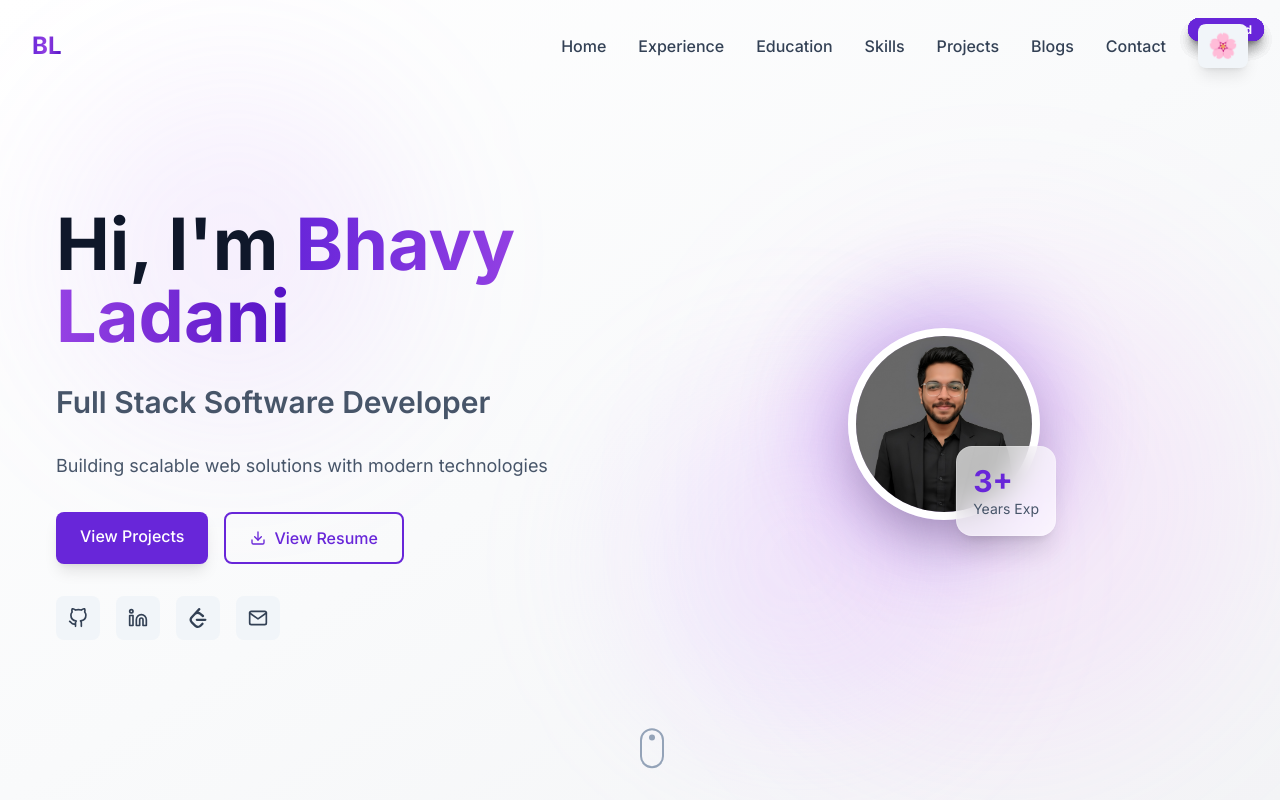
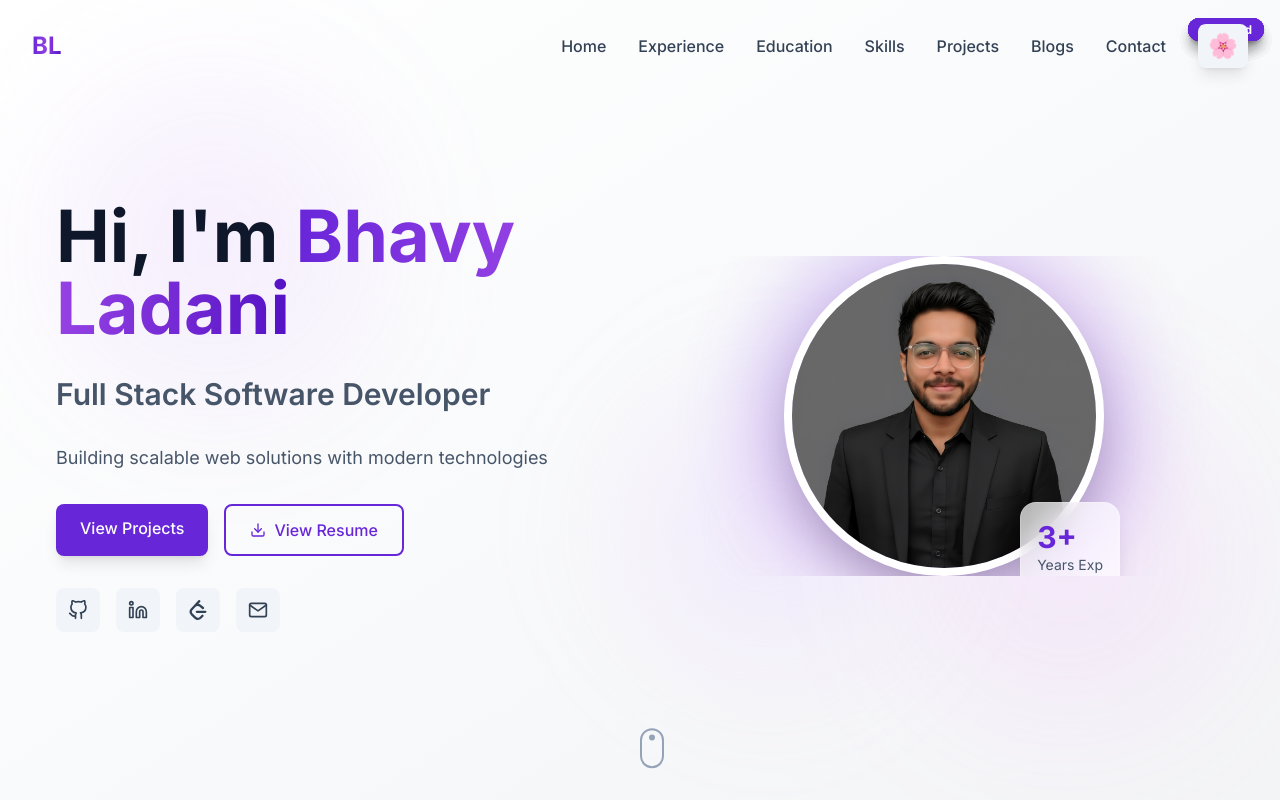
Before and after one commit to bhavy67/portfolio, a React (Vite) app: page / in a window 1280 px wide. Shown: the top 800 px of the page. Built offline with nearby package versions, Linux system fonts and the light colour scheme.

Commit message:
fix hamburger issue

```diff
--- a/src/App.tsx
+++ b/src/App.tsx
@@ -20,9 +20,9 @@ function App() {
 
   return (
     <ThemeProvider>
-      <div className="min-h-screen">
+      <div className="min-h-screen overflow-x-hidden">
         <Navbar />
-        <main>
+        <main className="overflow-x-hidden">
           <Hero />
           <Experience />
           <Education />
--- a/src/components/Navbar.tsx
+++ b/src/components/Navbar.tsx
@@ -119,7 +119,7 @@ const Navbar = () => {
 
         {/* Menu Content */}
         <motion.div
-          className="absolute top-20 right-4 left-4 max-h-[calc(100vh-7rem)] overflow-y-auto glass rounded-2xl p-6 shadow-2xl"
+          className="absolute top-20 right-4 left-4 max-w-md mx-auto max-h-[calc(100vh-7rem)] overflow-y-auto glass rounded-2xl p-6 shadow-2xl"
           initial={{ opacity: 0, y: -20, scale: 0.95 }}
           animate={{
             opacity: isOpen ? 1 : 0,
--- a/src/sections/Hero.tsx
+++ b/src/sections/Hero.tsx
@@ -34,20 +34,20 @@ const Hero = () => {
   return (
     <section
       id="home"
-      className="min-h-screen flex items-center justify-center relative overflow-hidden pt-16 pb-8 px-4 sm:px-6 sm:pt-20"
+      className="min-h-screen flex items-center justify-center relative overflow-hidden pt-20 pb-12 px-4 sm:px-6"
     >
       {/* Minimal Animated Background - Common for all themes */}
       <div className="absolute inset-0 -z-10 overflow-hidden">
         {/* Subtle gradient background */}
         <div className="absolute inset-0 bg-gradient-to-br from-white via-gray-50 to-gray-100 dark:from-dark-950 dark:via-dark-900 dark:to-dark-950" />
 
-        {/* Minimal Animated Shapes with theme colors */}
+        {/* Minimal Animated Shapes with theme colors - Constrained to viewport */}
         <motion.div
           className="hidden sm:block absolute top-20 left-10 w-72 h-72 bg-primary-400/10 dark:bg-primary-600/10 rounded-full blur-3xl"
           animate={{
-            scale: [1, 1.2, 1],
-            x: [0, 50, 0],
-            y: [0, 30, 0],
+            scale: [1, 1.1, 1],
+            x: [0, 30, 0],
+            y: [0, 20, 0],
           }}
           transition={{
             duration: 8,
@@ -56,11 +56,11 @@ const Hero = () => {
           }}
         />
         <motion.div
-          className="hidden sm:block absolute bottom-20 right-10 w-96 h-96 bg-accent-400/10 dark:bg-accent-600/10 rounded-full blur-3xl"
+          className="hidden sm:block absolute bottom-20 right-10 w-72 h-72 bg-accent-400/10 dark:bg-accent-600/10 rounded-full blur-3xl"
           animate={{
-            scale: [1, 1.3, 1],
-            x: [0, -50, 0],
-            y: [0, -30, 0],
+            scale: [1, 1.1, 1],
+            x: [0, -30, 0],
+            y: [0, -20, 0],
           }}
           transition={{
             duration: 10,
@@ -69,9 +69,9 @@ const Hero = () => {
           }}
         />
         <motion.div
-          className="hidden sm:block absolute top-1/2 left-1/2 w-80 h-80 bg-primary-300/20 dark:bg-primary-700/20 rounded-full blur-3xl"
+          className="hidden sm:block absolute top-1/2 left-1/2 -translate-x-1/2 -translate-y-1/2 w-64 h-64 bg-primary-300/20 dark:bg-primary-700/20 rounded-full blur-3xl"
           animate={{
-            scale: [1, 1.1, 1],
+            scale: [1, 1.05, 1],
             rotate: [0, 180, 360],
           }}
           transition={{
@@ -167,16 +167,16 @@ const Hero = () => {
 
           {/* Right Content - Profile Image */}
           <motion.div
-            className="relative order-first lg:order-last"
+            className="relative order-first lg:order-last overflow-hidden"
             variants={itemVariants}
           >
-            <div className="relative w-48 sm:max-w-sm md:max-w-md mx-auto">
-              {/* Decorative Elements */}
+            <div className="relative w-48 sm:w-64 md:w-80 mx-auto">
+              {/* Decorative Elements - Constrained */}
               <motion.div
-                className="absolute -inset-4 bg-gradient-to-r from-primary-600 via-accent-600 to-primary-700 rounded-full blur-2xl opacity-30"
+                className="absolute -inset-2 sm:-inset-4 bg-gradient-to-r from-primary-600 via-accent-600 to-primary-700 rounded-full blur-2xl opacity-30"
                 animate={{
-                  scale: [1, 1.1, 1],
-                  rotate: [0, 90, 0],
+                  scale: [1, 1.05, 1],
+                  rotate: [0, 45, 0],
                 }}
                 transition={{
                   duration: 8,
@@ -187,8 +187,8 @@ const Hero = () => {
 
               {/* Profile Image */}
               <motion.div
-                className="relative rounded-full overflow-hidden aspect-square border-2 sm:border-8 border-white dark:border-dark-800 shadow-2xl"
-                whileHover={{ scale: 1.05 }}
+                className="relative rounded-full overflow-hidden aspect-square border-2 sm:border-4 md:border-8 border-white dark:border-dark-800 shadow-2xl"
+                whileHover={{ scale: 1.02 }}
                 transition={{ duration: 0.3 }}
               >
                 <img
```
